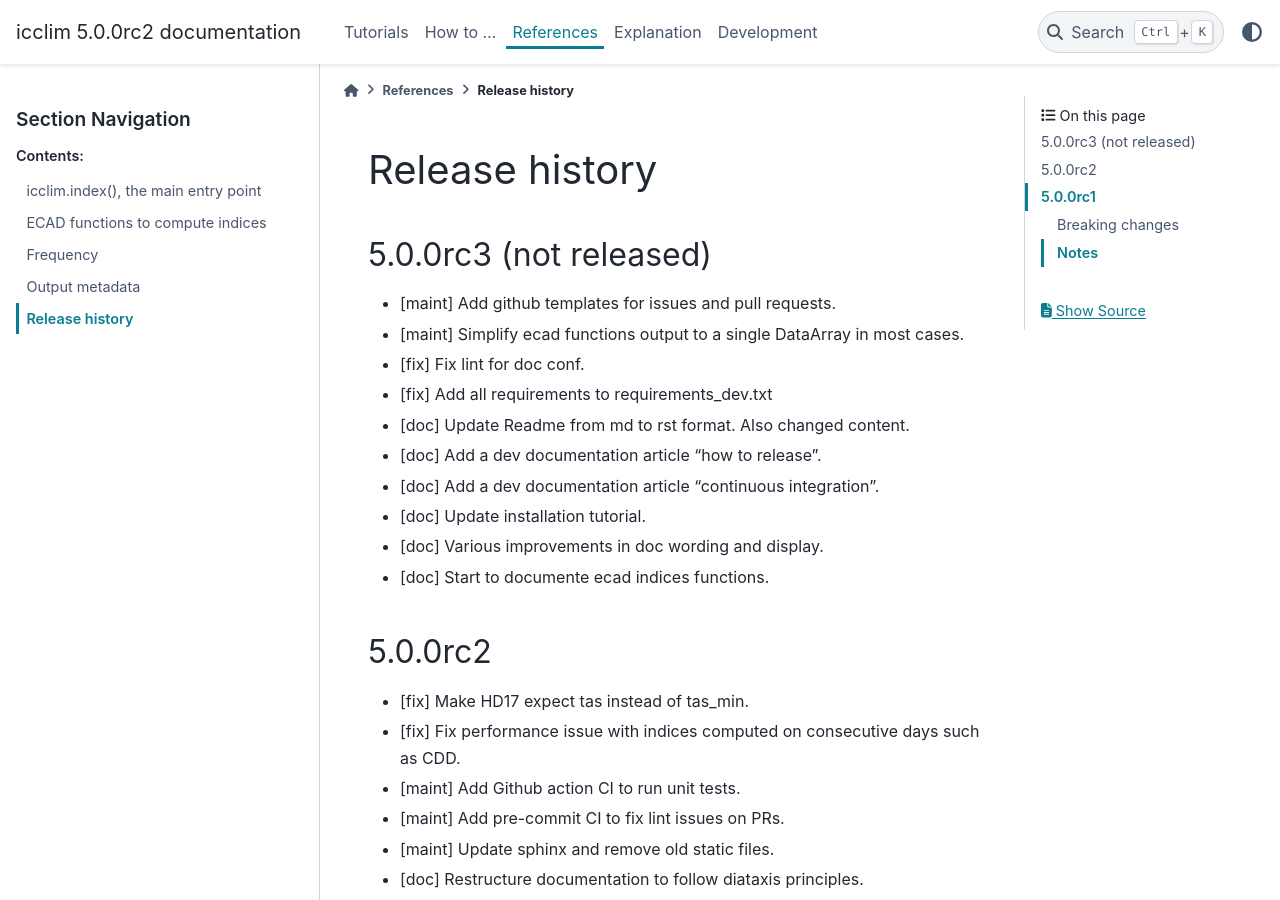
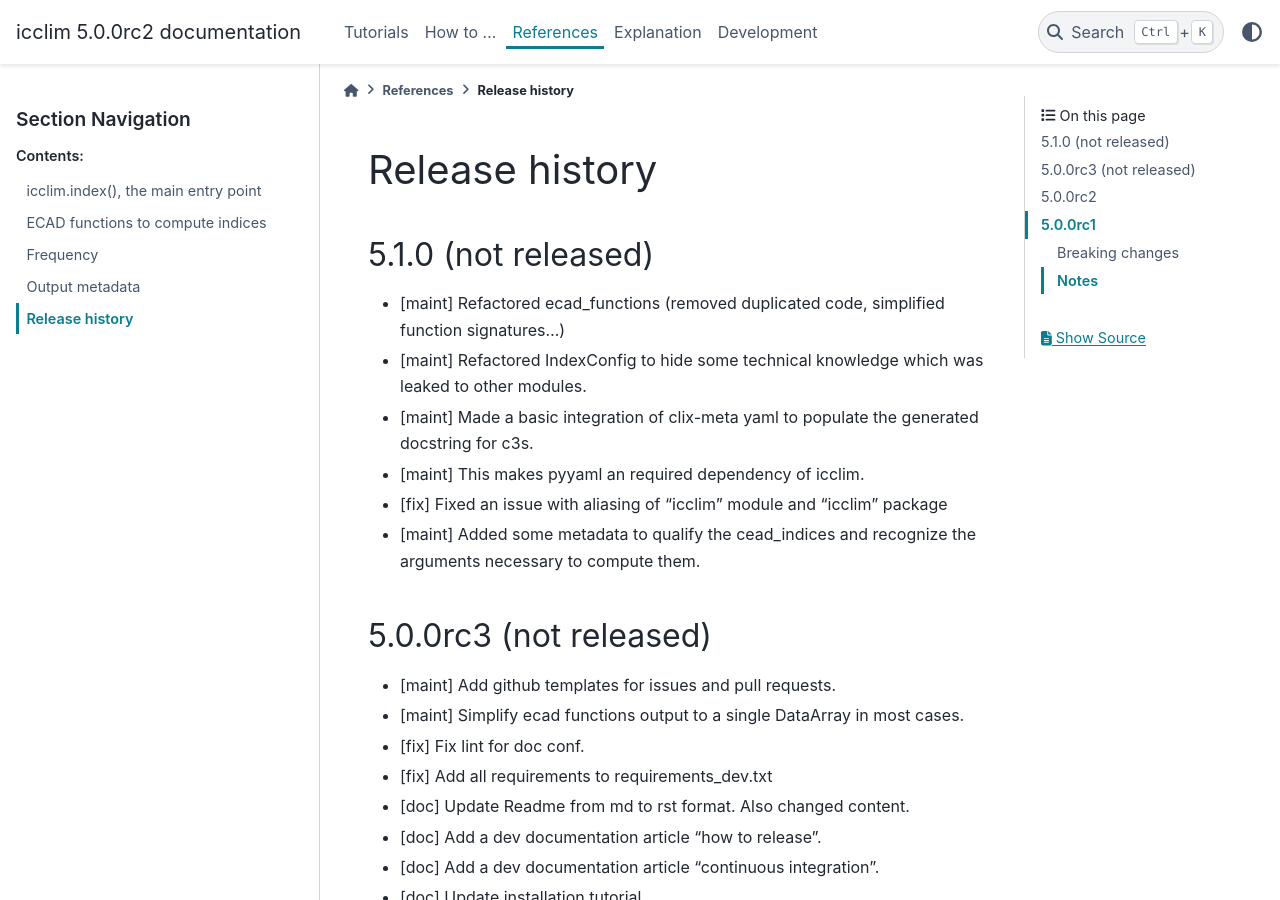
Before and after one commit to cerfacs-globc/icclim, a Sphinx documentation site: the page built from doc/source/references/release_notes.rst, in a window 1280 px wide and 900 px high. Built offline with Sphinx 7.4.7 and the PyData theme 0.15.4, drawn with Linux system fonts in a browser that asks for light colours.

Commit message:
DOC: Add 5.1.0 release note
These changes are related to c3s integration.

```diff
--- a/doc/source/references/release_notes.rst
+++ b/doc/source/references/release_notes.rst
@@ -1,5 +1,16 @@
 Release history
 ===============
+
+
+5.1.0 (not released)
+--------------------
+* [maint] Refactored ecad_functions (removed duplicated code, simplified function signatures...)
+* [maint] Refactored IndexConfig to hide some technical knowledge which was leaked to other modules.
+* [maint] Made a basic integration of clix-meta yaml to populate the generated docstring for c3s.
+* [maint] This makes pyyaml an required dependency of icclim.
+* [fix] Fixed an issue with aliasing of "icclim" module and "icclim" package
+* [maint] Added some metadata to qualify the cead_indices and recognize the arguments necessary to compute them.
+
 
 5.0.0rc3 (not released)
 -----------------------
```
